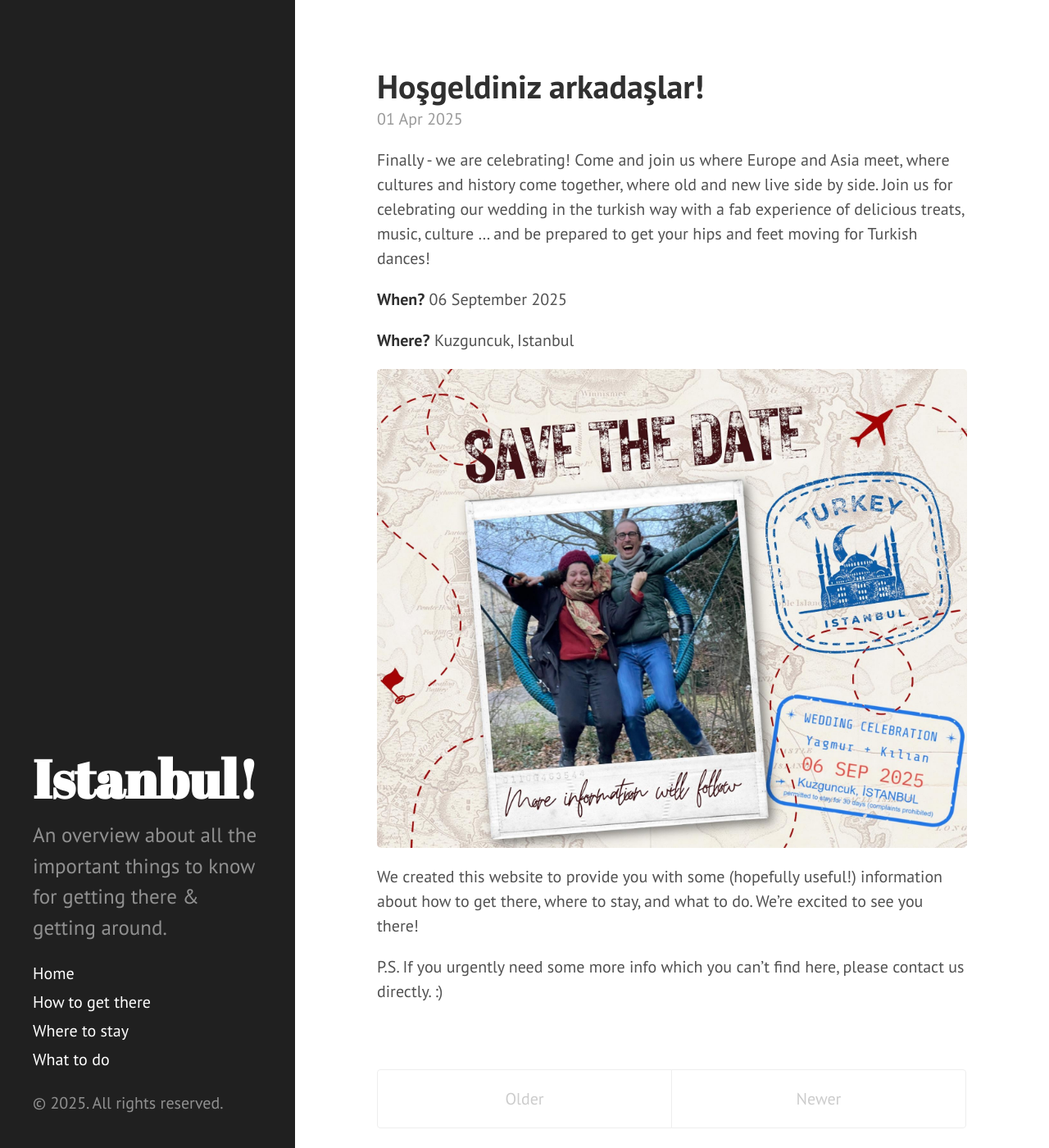
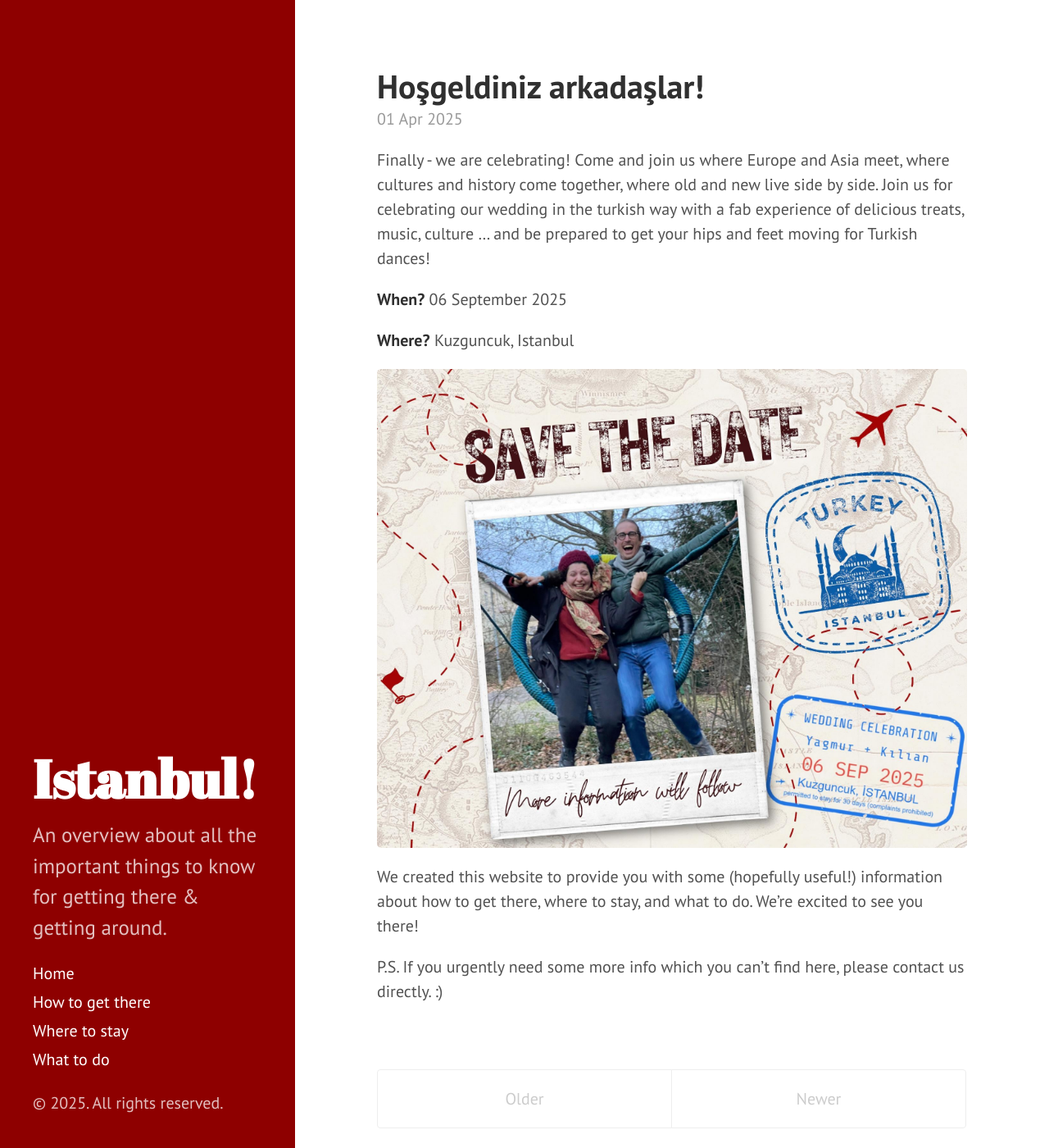
Before and after one commit to ykcelebrations/ykcelebrations.github.io, a Jekyll site: the page built from index.html, in a window 1280 px wide and 1400 px high. Shown: the whole window at 82% size. Built offline with Jekyll 4.4.1, drawn with Linux system fonts in a browser that asks for light colours; the list of posts is cut into pages by our own code.

Commit message:
Colour modifications

```diff
--- a/public/css/hyde.css
+++ b/public/css/hyde.css
@@ -56,8 +56,8 @@ html {
 .sidebar {
   text-align: center;
   padding: 2rem 1rem;
-  color: rgba(255,255,255,.5);
-  background-color: #202020;
+  color: rgba(255, 255, 255, 0.75);
+  background-color: #8e0000;
 }
 @media (min-width: 48em) {
   .sidebar {
```
Also changed, not shown: LICENSE.md.
